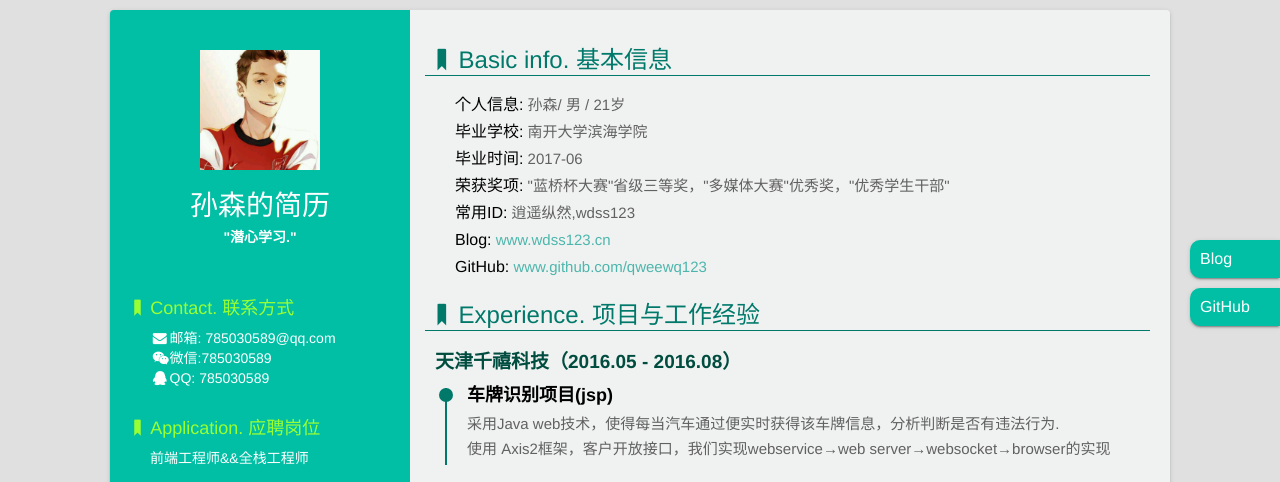
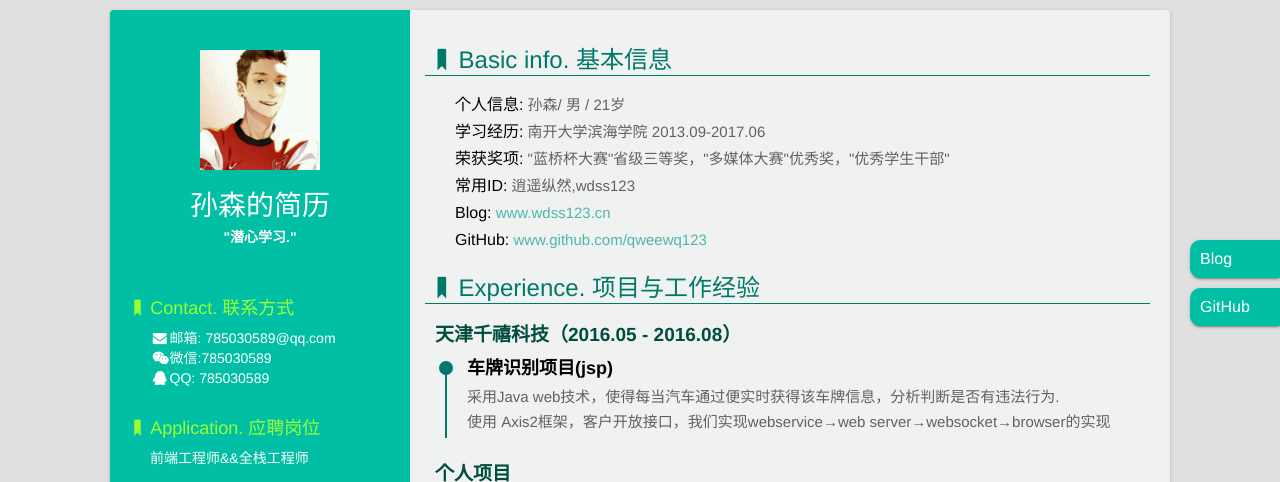
Before and after one commit to qweewq123/resume, a website: page index.html in a window 1280 px wide. Shown: the top 482 px of the page. Drawn offline with Linux system fonts and the light colour scheme.

Commit message:
Update index.html

```diff
--- a/index.html
+++ b/index.html
@@ -104,8 +104,7 @@
                 <li class="someRight">
                     <dt><i class="icon-bookmark"></i>Basic info. 基本信息</dt>
                     <dd><span>个人信息:</span> 孙森/ 男 / 21岁</dd>
-                     <dd><span>毕业学校:</span> 南开大学滨海学院</dd>
-                    <dd><span>毕业时间:</span> 2017-06</dd>
+                     <dd><span>学习经历:</span> 南开大学滨海学院 2013.09-2017.06</dd>
                     <dd><span>荣获奖项:</span> "蓝桥杯大赛"省级三等奖，"多媒体大赛"优秀奖，"优秀学生干部"</dd>
                     <dd><span>常用ID:</span> 逍遥纵然,wdss123</dd>
                     <dd><span>Blog:</span> <a href="http://www.wdss123.cn/" target="_blank">www.wdss123.cn</a></dd>
```
